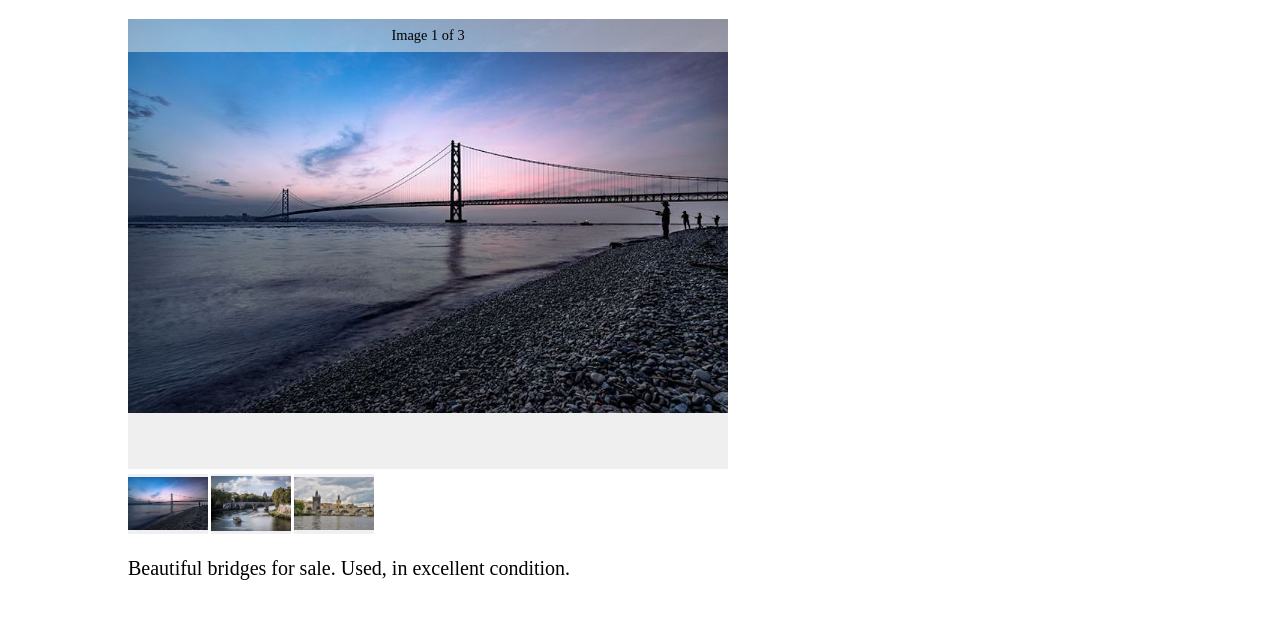
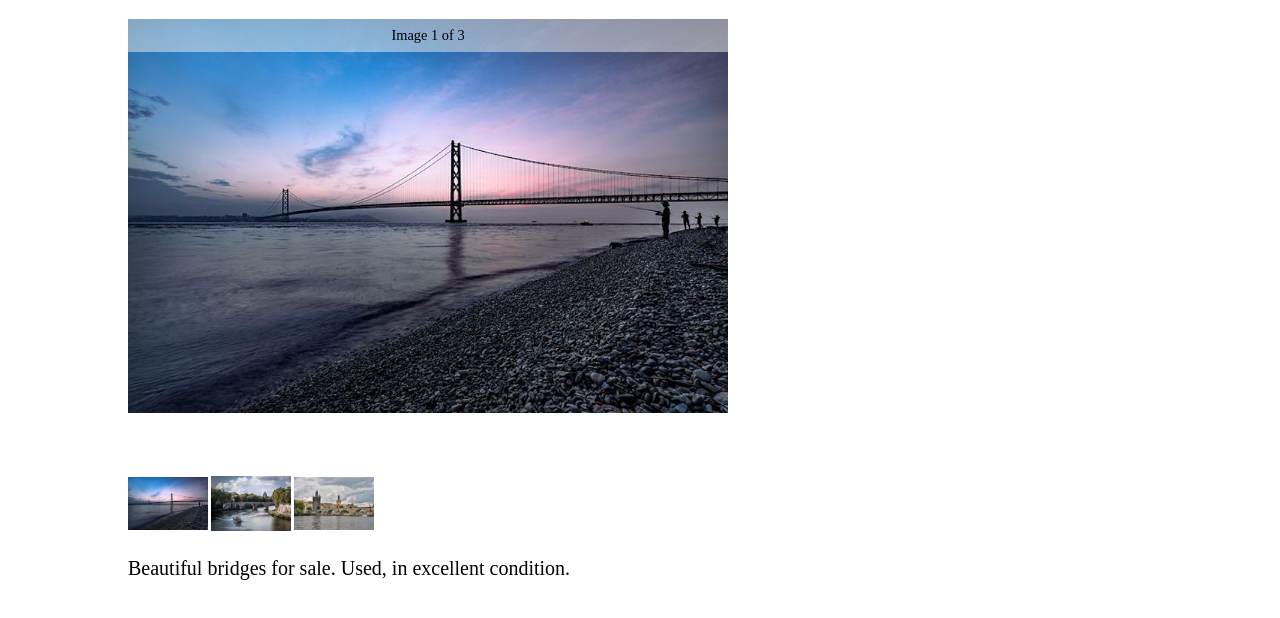
Before and after one commit to eoja82/For-Sale, a Gatsby site: page /bridges/ in a window 1280 px wide. Shown: the part 136-754 px from the top of the page. Built offline with nearby package versions, Linux system fonts and the light colour scheme; Gatsby itself is replaced by a stand-in of ours.

Commit message:
change bgc behind imgs to white

```diff
--- a/src/templates/listing.module.css
+++ b/src/templates/listing.module.css
@@ -49,7 +49,6 @@ body {
   position: relative;
   width: var(--main-image-width);
   height: var(--main-image-height);
-  background-color: rgb(240, 240, 240);
   margin-bottom: .3rem;
 }
 .mainImageBtn {
@@ -60,6 +59,7 @@ body {
 .mainImageWrapper {
   width: var(--main-image-width);
   height: var(--main-image-height);
+  background-color: white;
 }
 .mainImage {
   cursor: zoom-in;
@@ -76,7 +76,7 @@ body {
   max-width: 100%;
 }
 .thumbnailBtn {
-  background-color: rgb(240, 240, 240);
+  background-color: white;
   width: 80px;
   height: 60px;
   margin-right: .2rem;
@@ -104,7 +104,6 @@ body {
   width: 100vw;
   height: 100vh;
   overflow: auto;
-  background-color: rgba(0, 0, 0, 0.95);
 }
 .modalContent {
   position: relative;
```
